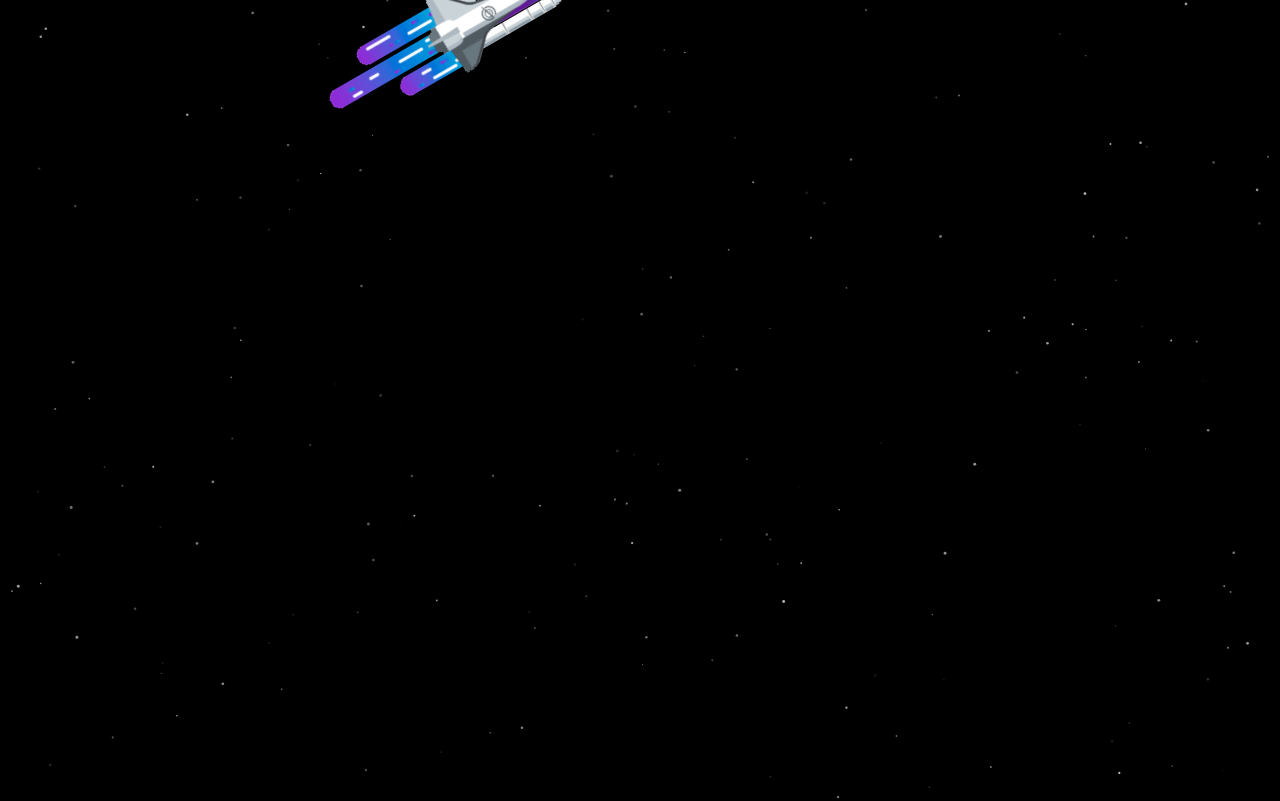
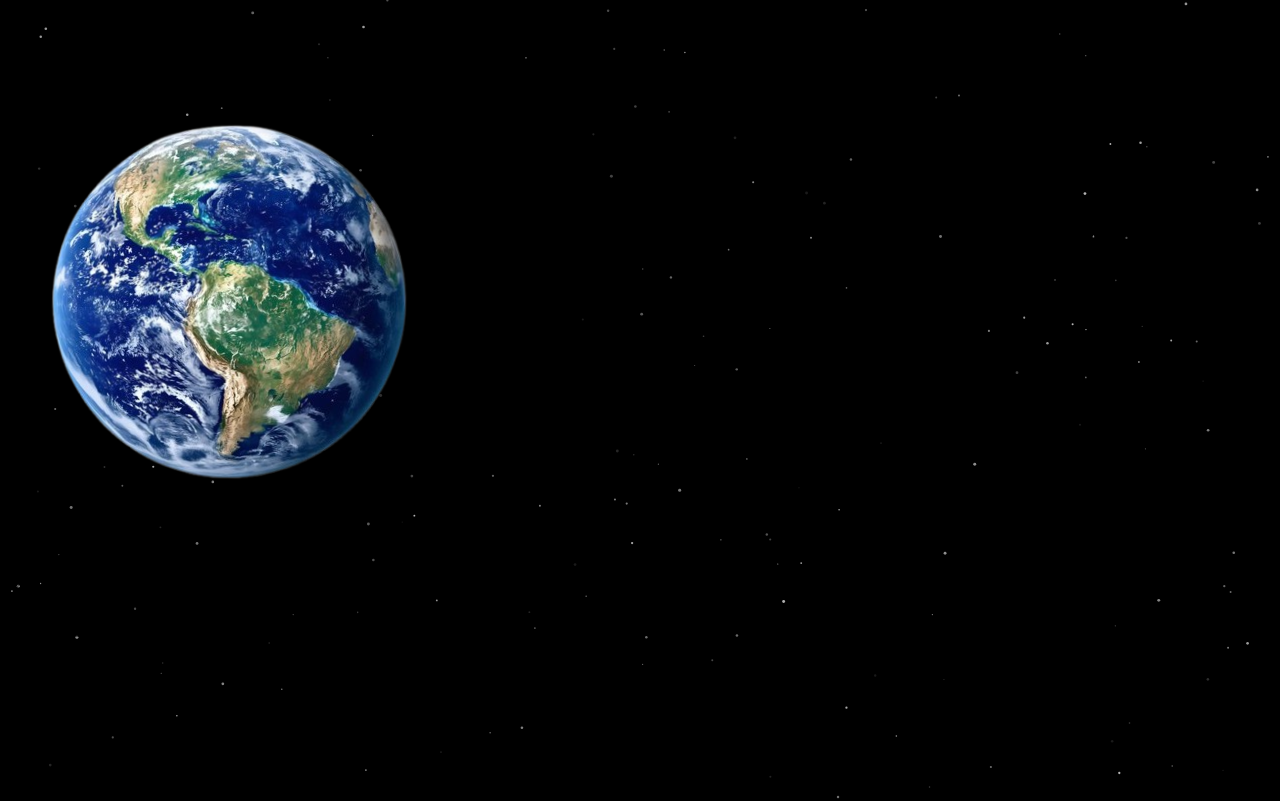
Before and after one commit to Sarvesh5273/MY-PORTFOLIO, a React (Vite) app: page / in a window 1280 px wide. Shown: the top 801 px of the page. Built offline with nearby package versions, Linux system fonts and the light colour scheme.

Commit message:
removed cursor rocket

```diff
--- a/src/App.jsx
+++ b/src/App.jsx
@@ -7,8 +7,7 @@ import Projects from "./components/Projects.jsx";
 import Skills from "./components/Skills.jsx";
 import Contact from "./components/Contact.jsx";
 import Footer from "./components/Footer.jsx";
-import Cursor from "./components/Cursor.jsx";
-import ScrollingRocket from "./components/ScrollingRocket.jsx"; // 1. Import the rocket
+// The Cursor import has been removed
 
 export default function App() {
   const [loading, setLoading] = useState(true);
@@ -19,9 +18,8 @@ export default function App() {
 
   return (
     <>
-      <Cursor />
+      {/* The Cursor component has been removed from here */}
       <InteractiveStarfield />
-      <ScrollingRocket /> {/* 2. Add the rocket here */}
       <Navbar />
       <MainSite />
       <Projects />
--- a/src/components/Contact.jsx
+++ b/src/components/Contact.jsx
@@ -1,4 +1,5 @@
 import { motion, useMotionValue, useTransform } from "framer-motion";
+import Spline from '@splinetool/react-spline'; // 1. Import Spline
 
 export default function Contact() {
   const x = useMotionValue(0);
@@ -13,14 +14,15 @@ export default function Contact() {
 
   return (
     <div id="contact" className="relative min-h-screen flex flex-col justify-center items-center p-8 pt-24 overflow-hidden" onMouseMove={handleMouseMove}>
-        <motion.img
-            src="/contact-planet.png"
-            alt="A purple planet"
-            className="absolute top-[5%] left-[-20%] w-[70%] max-w-4xl opacity-40 z-0"
-            style={{ x: moveX, y: moveY }}
-            animate={{ rotate: 360 }}
-            transition={{ duration: 80, repeat: Infinity, ease: "linear" }}
-        />
+
+        {/* 2. Replaced the <img> with a container for your new Spline scene */}
+        <motion.div
+            className="absolute top-[5%] left-[-20%] w-[70%] max-w-4xl h-auto aspect-square z-0"
+            style={{ x: moveX, y: moveY }} // The parallax effect will still work
+        >
+            <Spline scene="https://prod.spline.design/8oZX4o936TB2FIgY/scene.splinecode" />
+        </motion.div>
+
       <motion.h2
         className="text-4xl md:text-5xl font-bold text-white text-center mb-12 z-10"
         initial={{ opacity: 0, y: 20 }}
@@ -29,6 +31,7 @@ export default function Contact() {
       >
         Contact Me
       </motion.h2>
+
       <motion.div
         className="w-full max-w-lg z-10 bg-white/5 backdrop-blur-md rounded-2xl p-8"
         initial={{ opacity: 0, y: 50 }}
@@ -36,7 +39,6 @@ export default function Contact() {
         transition={{ duration: 0.5 }}
       >
         <form className="w-full">
-          {/* Input fields remain the same */}
           <div className="flex flex-wrap -mx-3 mb-6">
             <div className="w-full md:w-1/2 px-3 mb-6 md:mb-0">
               <label className="block uppercase tracking-wide text-gray-400 text-xs font-bold mb-2" htmlFor="grid-first-name">
@@ -67,24 +69,19 @@ export default function Contact() {
               <textarea className="no-resize appearance-none block w-full bg-transparent text-gray-200 border-2 border-gray-500 rounded-lg py-3 px-4 mb-3 leading-tight focus:outline-none focus:border-white h-36 resize-none transition-colors" id="message"></textarea>
             </div>
           </div>
-
-          {/* Changed: This is the new animated button */}
           <div className="flex justify-end">
             <motion.button
               className="relative flex items-center justify-center rounded-full bg-white overflow-hidden px-5 py-2 border-2 border-white"
-              style={{ width: 150 }} // Slightly wider for "Send Message"
+              style={{ width: 150 }}
               whileHover="hover"
               initial="rest"
               type="button"
             >
-              {/* Black background that slides in */}
               <motion.div
                 className="absolute inset-0 bg-black"
                 variants={{ rest: { y: "100%" }, hover: { y: 0 } }}
                 transition={{ duration: 0.3, ease: "easeInOut" }}
               />
-
-              {/* Text that changes color */}
               <motion.span
                 className="relative whitespace-nowrap font-bold"
                 variants={{ rest: { color: "#000000" }, hover: { color: "#FFFFFF" } }}
--- a/src/components/Cursor.jsx
+++ b/src/components/Cursor.jsx
@@ -18,20 +18,18 @@ export default function Cursor() {
 
   const variants = {
     default: {
-      x: mousePosition.x,
-      y: mousePosition.y,
+      x: mousePosition.x - 8, // Center the dot
+      y: mousePosition.y - 8,
+      backgroundColor: "#ffffff",
     },
   };
 
   return (
-    <motion.img
-      className="fixed top-0 left-0 w-12 h-12 z-[9999] pointer-events-none transform -rotate-45"
-      src="/cursor.png"
-      alt="Rocket cursor"
+    <motion.div
+      className="fixed top-0 left-0 w-4 h-4 rounded-full z-[9999] pointer-events-none"
       variants={variants}
       animate="default"
-      // Changed: Adjusted stiffness and damping for a smoother feel
-      transition={{ type: "spring", stiffness: 400, damping: 40 }}
+      transition={{ type: "spring", stiffness: 500, damping: 30 }}
     />
   );
 }
--- a/src/index.css
+++ b/src/index.css
@@ -2,7 +2,6 @@
 @tailwind components;
 @tailwind utilities;
 
-/* Add this html block */
 html {
   scroll-behavior: smooth;
 }
@@ -11,9 +10,7 @@ body {
   background-color: #000;
   margin: 0;
   overflow-x: hidden;
-  cursor: none;
+  /* The cursor: none; property has been removed */
 }
 
-a, button {
-  cursor: none;
-}
+/* The a, button override has been removed */
```
